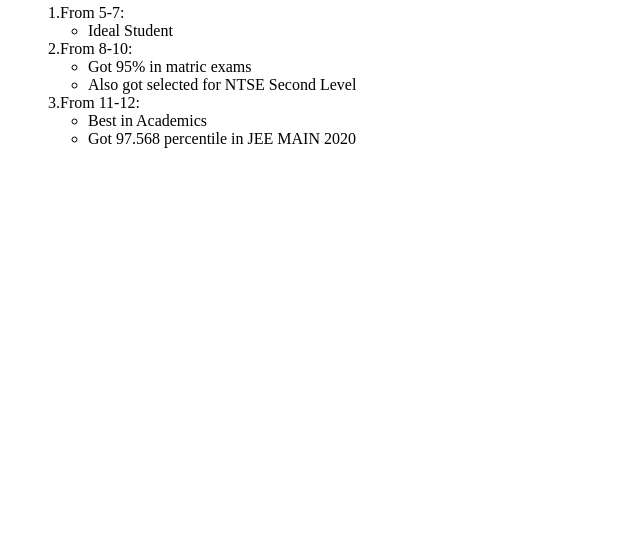
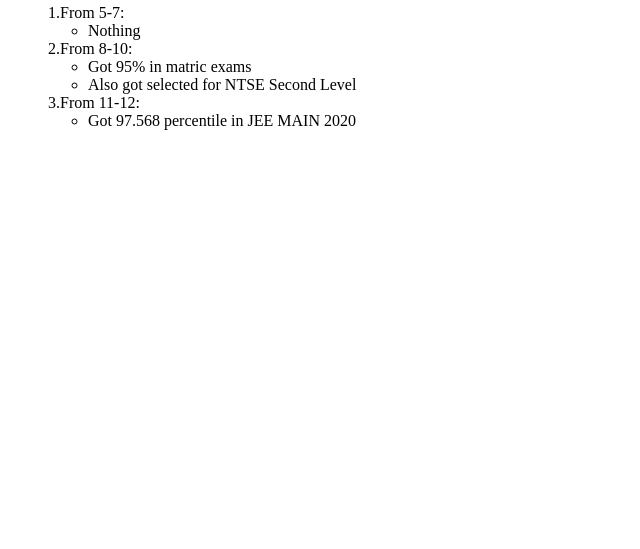
Before and after one commit to Shreyas-codeforhim/MyOwnWebsite, a plain HTML site: page Hobbies.html in a window 1280 px wide. Shown: the part 251-800 px from the top of the page, without its empty margins (0-640 px from the left). Drawn offline with Linux system fonts and the light colour scheme.

Commit message:
Update Hobbies.html

```diff
--- a/Hobbies.html
+++ b/Hobbies.html
@@ -15,7 +15,7 @@
   <ol>
     1.From 5-7:
     <ul>
-      <li>Ideal Student</li>
+      <li>Nothing</li>
     </ul>
     2.From 8-10:
     <ul>
@@ -24,7 +24,7 @@
     </ul>
     3.From 11-12:
     <ul>
-      <li>Best in Academics</li>
+
       <li>Got 97.568 percentile in JEE MAIN 2020</li>
     </ul>
   </ol>
```
